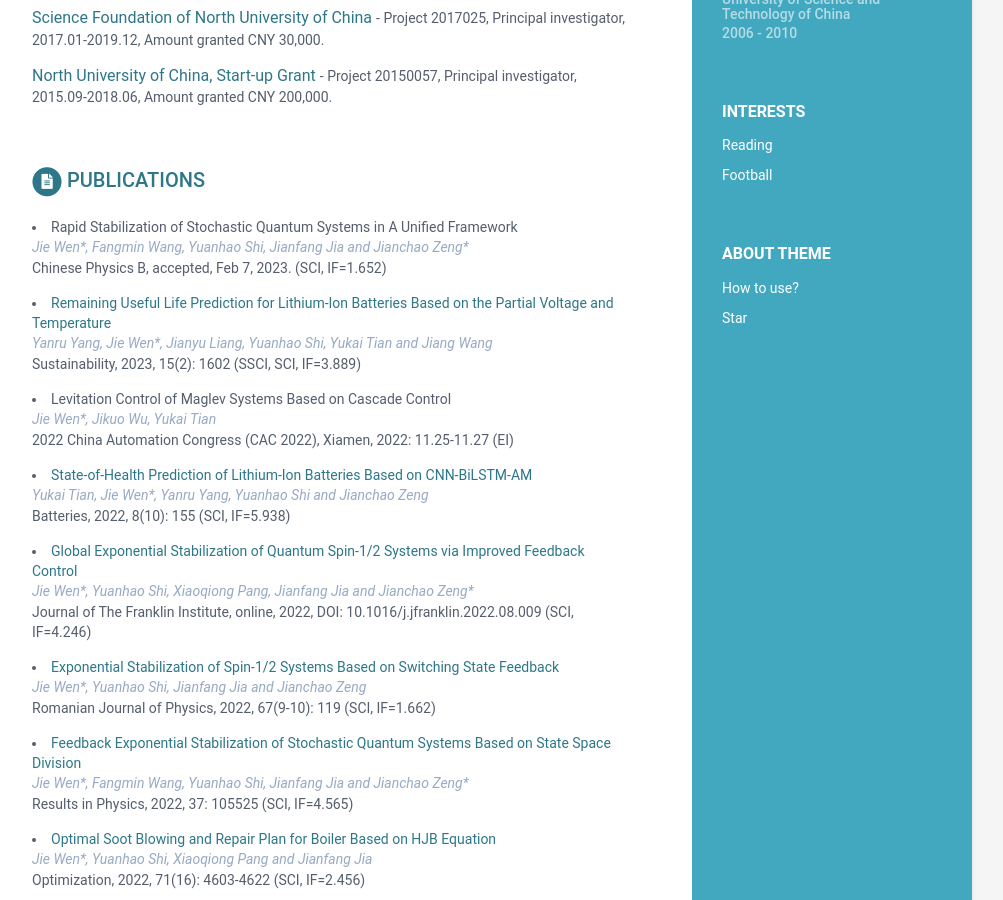
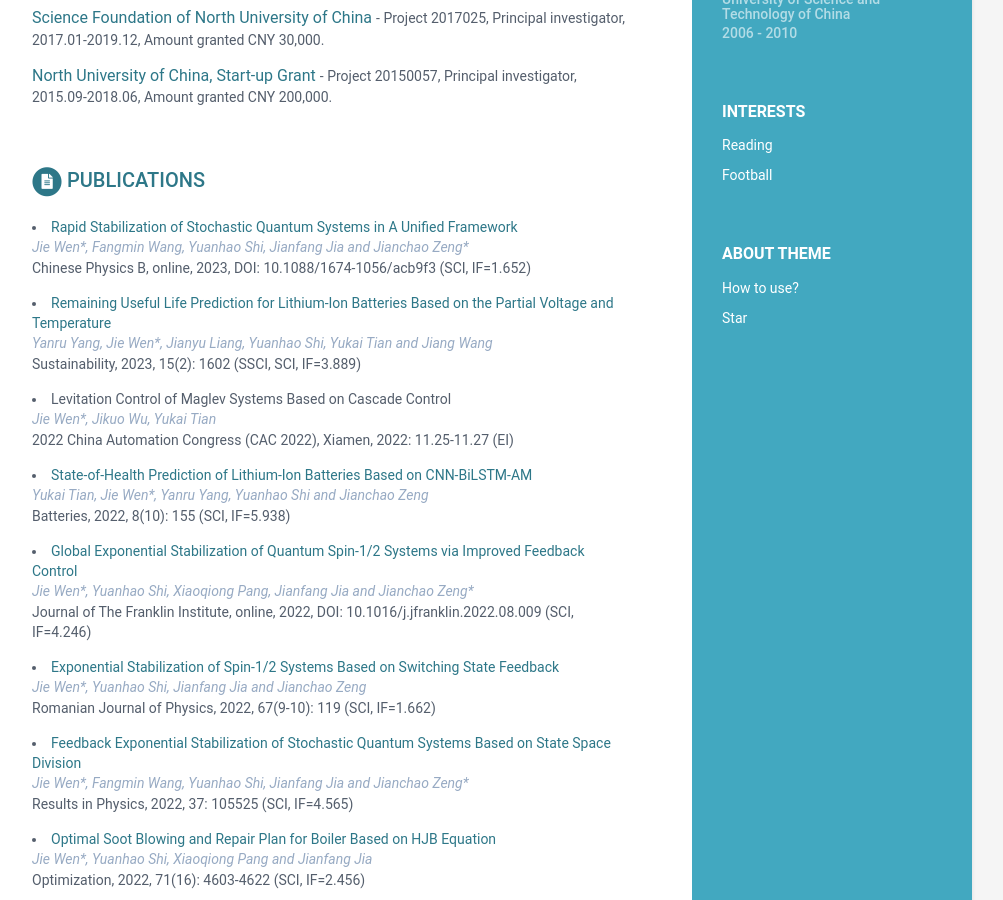
Before and after one commit to wenjie015/wenjie, a Jekyll site: the page built from index.html, in a window 1280 px wide and 900 px high, scrolled down 727 px. Shown: the whole window, without its empty margins (168-1171 px from the left). Built offline with Jekyll 4.4.1, drawn with Linux system fonts in a browser that asks for light colours.

Commit message:
Update data.yml

```diff
--- a/_data/data.yml
+++ b/_data/data.yml
@@ -56,9 +56,9 @@ publications:
     title: Publications
     papers:
       - title: Rapid Stabilization of Stochastic Quantum Systems in A Unified Framework
-        link:
+        link: https://doi.org/10.1088/1674-1056/acb9f3
         authors: Jie Wen*, Fangmin Wang, Yuanhao Shi, Jianfang Jia and Jianchao Zeng*
-        conference: "Chinese Physics B, accepted, Feb 7, 2023. (SCI, IF=1.652)"
+        conference: "Chinese Physics B, online, 2023, DOI: 10.1088/1674-1056/acb9f3 (SCI, IF=1.652)"
 
       # - title: Stable Levitation of Single-point Levitation Systems for Maglev Trains Based on Cascade Control
         # link:
```
